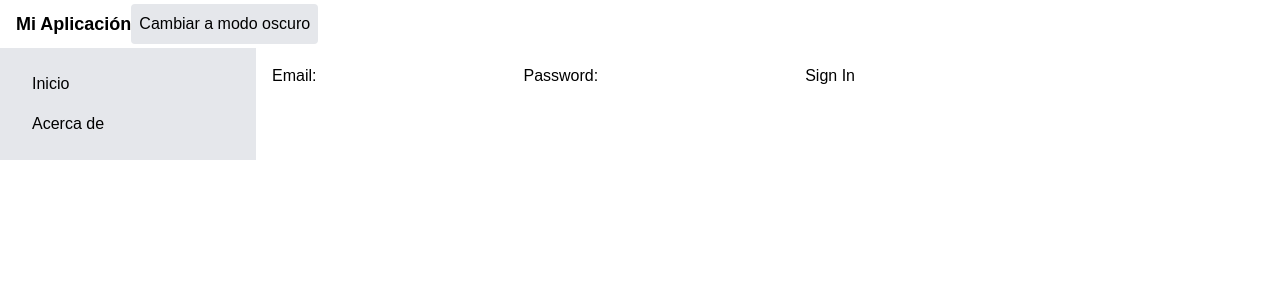
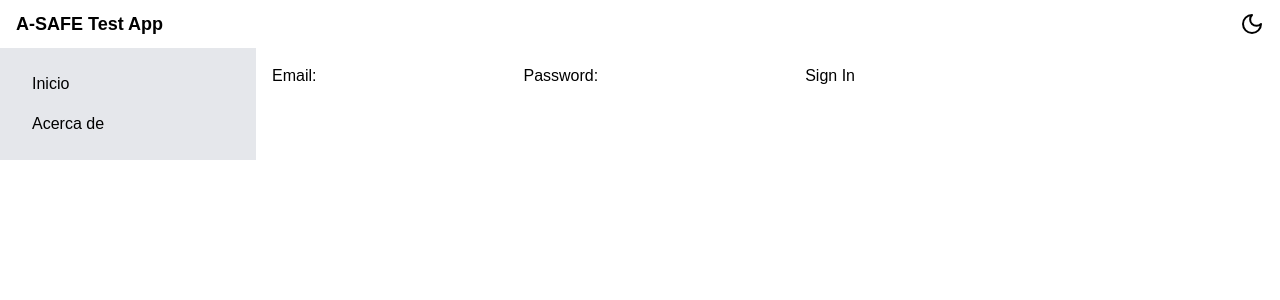
Before and after one commit to roggc/asafetest, a Next.js app: page /signin in a window 1280 px wide. Shown: the top 300 px of the page. Built offline with nearby package versions, Linux system fonts and the light colour scheme.

Commit message:
add lucide icons

```diff
--- a/app/my-layout.tsx
+++ b/app/my-layout.tsx
@@ -7,8 +7,8 @@ export default function MyLayout({
 }>) {
   return (
     <>
-      <header className="h-12 flex items-center px-4">
-        <h1 className="text-lg font-semibold">Mi Aplicación</h1>
+      <header className="h-12 flex items-center justify-between px-4">
+        <h1 className="text-lg font-semibold">A-SAFE Test App</h1>
         <ThemeSwitcher />
       </header>
       <div className="flex flex-1">
--- a/app/ui/theme-switcher.tsx
+++ b/app/ui/theme-switcher.tsx
@@ -2,6 +2,7 @@
 
 import { useTheme } from "next-themes";
 import { useEffect, useState } from "react";
+import { Sun, Moon } from "lucide-react";
 
 export default function ThemeSwitcher() {
   const [mounted, setMounted] = useState(false);
@@ -12,12 +13,12 @@ export default function ThemeSwitcher() {
 
   if (!mounted) return null;
 
-  return (
-    <button
-      onClick={() => setTheme(theme === "dark" ? "light" : "dark")}
-      className="p-2 bg-gray-200 dark:bg-gray-800 rounded"
-    >
-      Cambiar a {theme === "dark" ? "modo claro" : "modo oscuro"}
-    </button>
+  const changeThemeHandler = () =>
+    setTheme(theme === "dark" ? "light" : "dark");
+
+  return theme === "dark" ? (
+    <Sun size={24} onClick={changeThemeHandler} className="cursor-pointer" />
+  ) : (
+    <Moon size={24} onClick={changeThemeHandler} className="cursor-pointer" />
   );
 }
--- a/package.json
+++ b/package.json
@@ -10,6 +10,7 @@
   },
   "dependencies": {
     "bcrypt": "^5.1.1",
+    "lucide-react": "^0.468.0",
     "next": "15.1.1",
     "next-auth": "^4.24.11",
     "next-themes": "^0.4.4",
```
Also changed, not shown: 1 other file (tests, documents, lock files or other folders).
